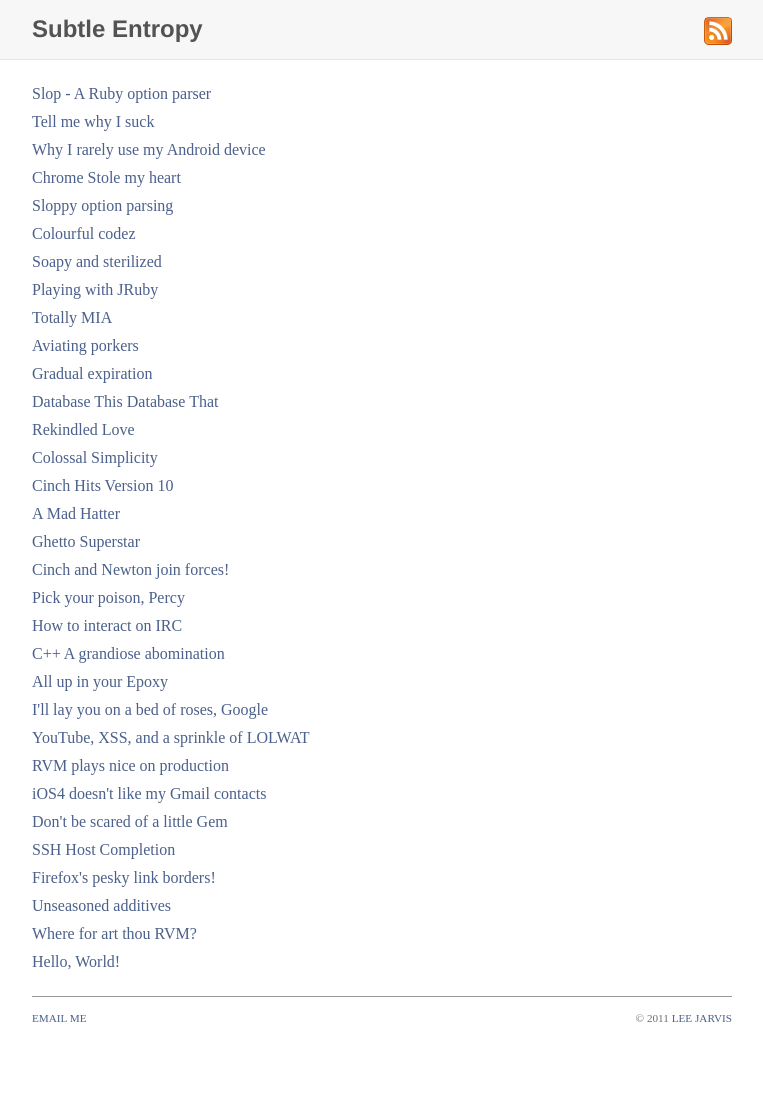
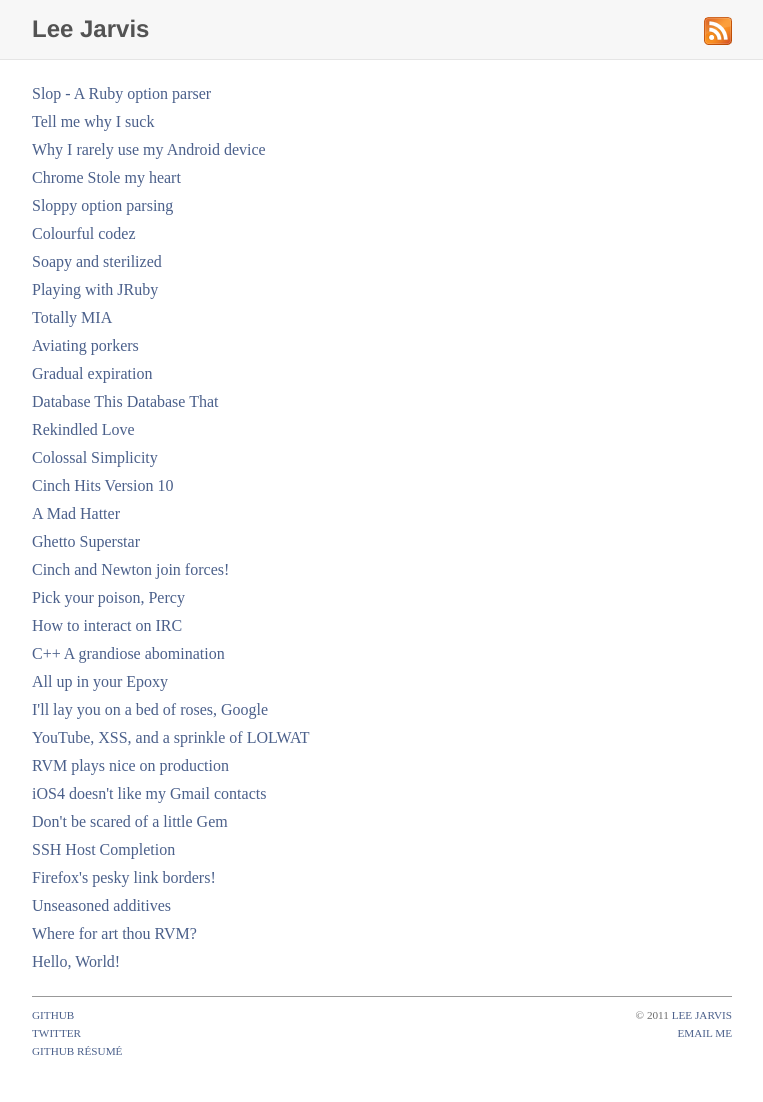
Before and after one commit to redstardogfish/roadc, a Jekyll site: the page built from index.html, in a window 1280 px wide. Shown: the whole page, without its empty margins (258-1021 px from the left). Built offline with Jekyll 4.4.1, drawn with Linux system fonts in a browser that asks for light colours; Markdown is read by kramdown in place of the engine named in the settings; before the commit the page ends 1042 px from its top, so only the background shows below that.

Commit message:
fixed up some stuff

```diff
--- a/_layouts/layout.html
+++ b/_layouts/layout.html
@@ -10,7 +10,7 @@
 <body>
 	<div id="top">
 		<div>
-			<h1><a href="/">Subtle Entropy</a></h1>
+			<h1><a href="/">Lee Jarvis</a></h1>
 			<div class="feed">
 				<a href="http://feeds.feedburner.com/lee-jarvis"><img src="/images/feed.png" /></a>
 			</div>
@@ -20,8 +20,16 @@
 		{{ content }}
 	</div>
 	<div id="footer">
-		<p class="left"><a href="mailto:lee@jarvis.co">EMAIL ME</a></p>
-		<p class="right">&copy; 2011 <a href="http://lee.jarvis.co">LEE JARVIS</a></p>
+		<p class="left">
+			<a href="http://github.com/injekt">GITHUB</a><br />
+			<a href="http://twitter.com/lee_jarvis">TWITTER</a><br />
+			<a href="http://resume.github.com/?injekt"> GITHUB RÉSUMÉ</a>
+		</p>
+		<p class="right">
+			&copy; 2011 <a href="http://lee.jarvis.co">LEE JARVIS</a><br />
+			<a href="mailto:lee@jarvis.co">EMAIL ME</a>
+		</p>
+		<br style="clear: both;" />
 	</div>
 </body>
 </html>
--- a/atom.xml
+++ b/atom.xml
@@ -4,7 +4,7 @@ layout: nil
 <?xml version="1.0" encoding="utf-8"?>
 <feed xmlns="http://www.w3.org/2005/Atom">
 
- <title>Subtle Entropy</title>
+ <title>Lee Jarvis</title>
  <link href="http://lee.jarvis.co/atom.xml" rel="self"/>
  <link href="http://lee.jarvis.co/"/>
  <updated>{{ site.time | date_to_xmlschema }}</updated>
--- a/css/injekt.css
+++ b/css/injekt.css
@@ -100,23 +100,10 @@ ul#postlist {
     margin: 0 auto;
     font-size: 0.7em;
     color: #6C6C6C;
-    padding: 15px 0;
-    margin-bottom: 15px;
+    padding: 10px 0;
+    margin-bottom: 20px;
+    line-height: 160%;
 }
 
 #footer p.left { float: left; }
-#footer p.right { float: right; }
-
-form {
-    margin-bottom: 20px;
-}
-
-form input, form textarea {
-    font: inherit;
-    padding: 3px;
-}
-
-form textarea {
-    width: 690px;
-    margin: 10px 0;
-}
+#footer p.right { float: right; text-align: right; }
--- a/css/syntax.css
+++ b/css/syntax.css
@@ -7,7 +7,8 @@ pre {
     padding: 10px 10px 5px 10px;
     border-top: 1px solid #ccc;
     border-bottom: 1px solid #ccc;
-    margin-bottom: 10px;
+    margin-top: 20px;
+    margin-bottom: 20px;
 }
 .highlight .c{color:#998;font-style:italic;}
 .highlight .err{color:#a61717;background-color:#e3d2d2;}
```
